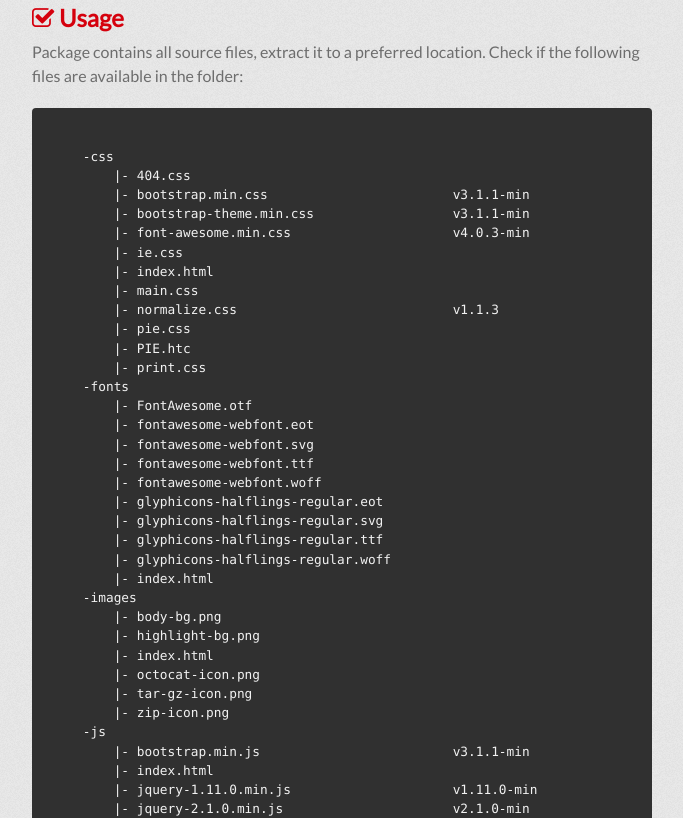
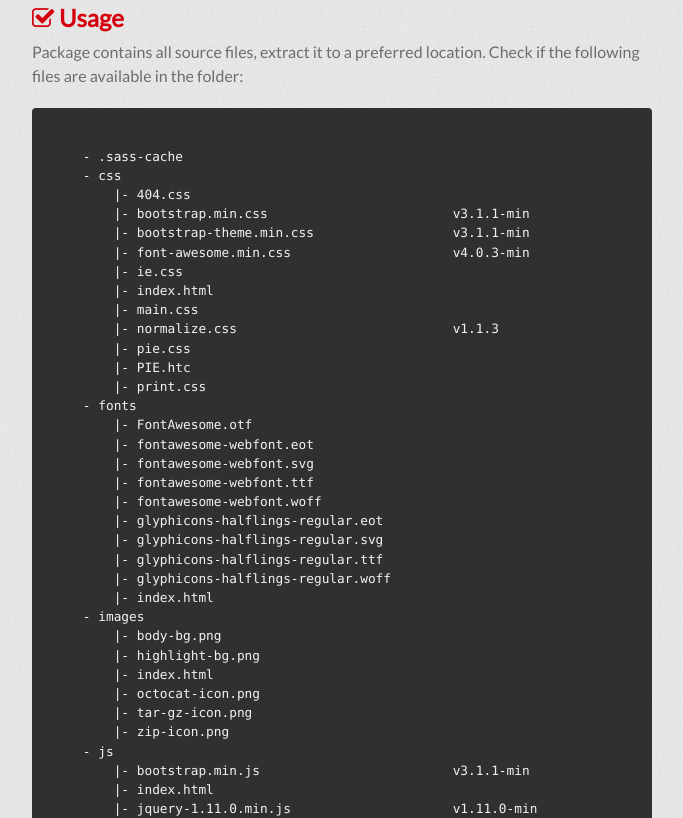
Before and after one commit to waansolutions/html5-boilerplate, a plain HTML site: page index.html in a window 1280 px wide. Shown: the part 727-1545 px from the top of the page, without its empty margins (298-981 px from the left). Drawn offline with nearby package versions, Linux system fonts and the light colour scheme; files that its build step writes are made by us from their sources.

Commit message:
sass and index.html updated

```diff
--- a/index.html
+++ b/index.html
@@ -90,7 +90,8 @@
                     <p>Package contains all source files, extract it to a preferred location. Check if the following
                         files are available in the folder:</p>
                     <pre><code>
-    -css
+    - .sass-cache
+    - css
         |- 404.css
         |- bootstrap.min.css                        v3.1.1-min
         |- bootstrap-theme.min.css                  v3.1.1-min
@@ -102,7 +103,7 @@
         |- pie.css
         |- PIE.htc
         |- print.css
-    -fonts
+    - fonts
         |- FontAwesome.otf
         |- fontawesome-webfont.eot
         |- fontawesome-webfont.svg
@@ -113,14 +114,14 @@
         |- glyphicons-halflings-regular.ttf
         |- glyphicons-halflings-regular.woff
         |- index.html
-    -images
+    - images
         |- body-bg.png
         |- highlight-bg.png
         |- index.html
         |- octocat-icon.png
         |- tar-gz-icon.png
         |- zip-icon.png
-    -js
+    - js
         |- bootstrap.min.js                         v3.1.1-min
         |- index.html
         |- jquery-1.11.0.min.js                     v1.11.0-min
@@ -128,7 +129,7 @@
         |- main.js
         |- main.min.js
         |- modernizr.min.js                         v2.6.2-min
-    -saas
+    - saas
         |- 404.scss
         |- ie.scss
         |- index.html
@@ -141,6 +142,7 @@
     - 404.html
     - apple-touch-icon-precompressed.png
     - CHANGELOG.md
+    - config.rb
     - crossdomain.xml
     - favicon.ico
     - human.txt
```
Also changed, not shown: sass/main.scss (+6 -4 lines).
